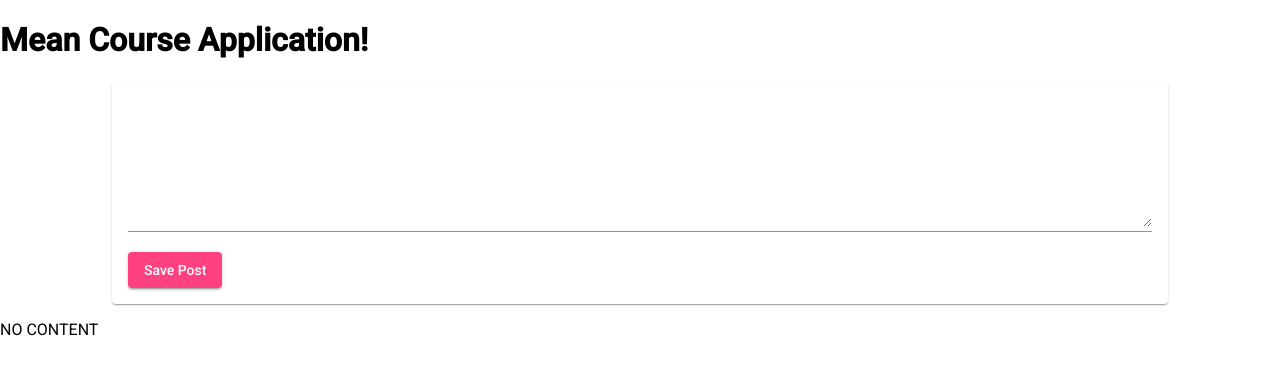
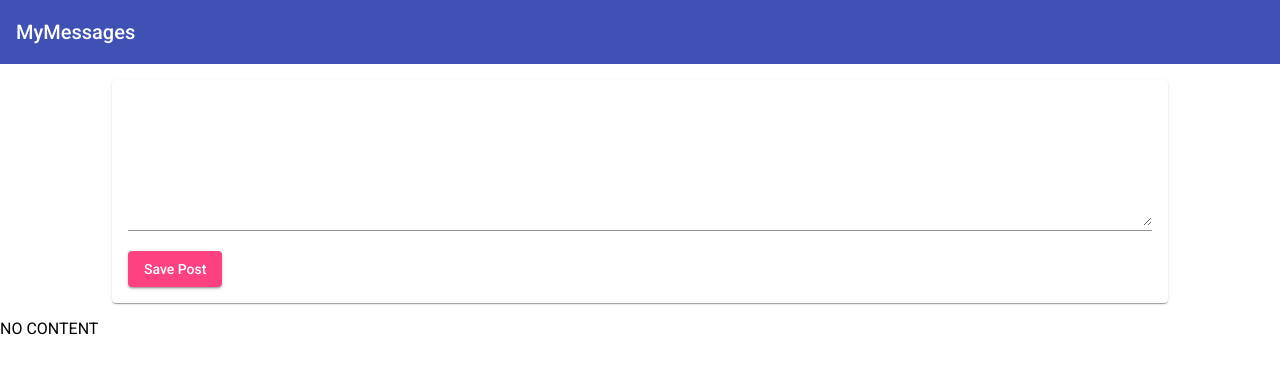
Before and after one commit to sandeepnunna90/mean-course, an Angular app: page / in a window 1280 px wide. Shown: the top 374 px of the page. Built offline with nearby package versions, Linux system fonts and the light colour scheme.

Commit message:
Add Toolbar:
- Create a new header component
- Import Material Toolbar
- Update the header component with the toolbar and apply styles
- Render the header component in app component using the selector

```diff
--- a/src/app/app.component.css
+++ b/src/app/app.component.css
@@ -0,0 +1,3 @@
+main {
+  margin-top: 16px;
+}
--- a/src/app/app.component.html
+++ b/src/app/app.component.html
@@ -1,2 +1,4 @@
-<h1> Mean Course Application!</h1>
-<app-post-create></app-post-create>
+<app-header></app-header>
+<main>
+  <app-post-create></app-post-create>
+</main>
--- /dev/null
+++ b/src/app/header/header.component.html
@@ -0,0 +1 @@
+<mat-toolbar color="primary">MyMessages</mat-toolbar>
```
Also changed, not shown: src/app/app.module.ts (+7 -2 lines), src/app/header/header.component.ts (added, +7 -0 lines).
